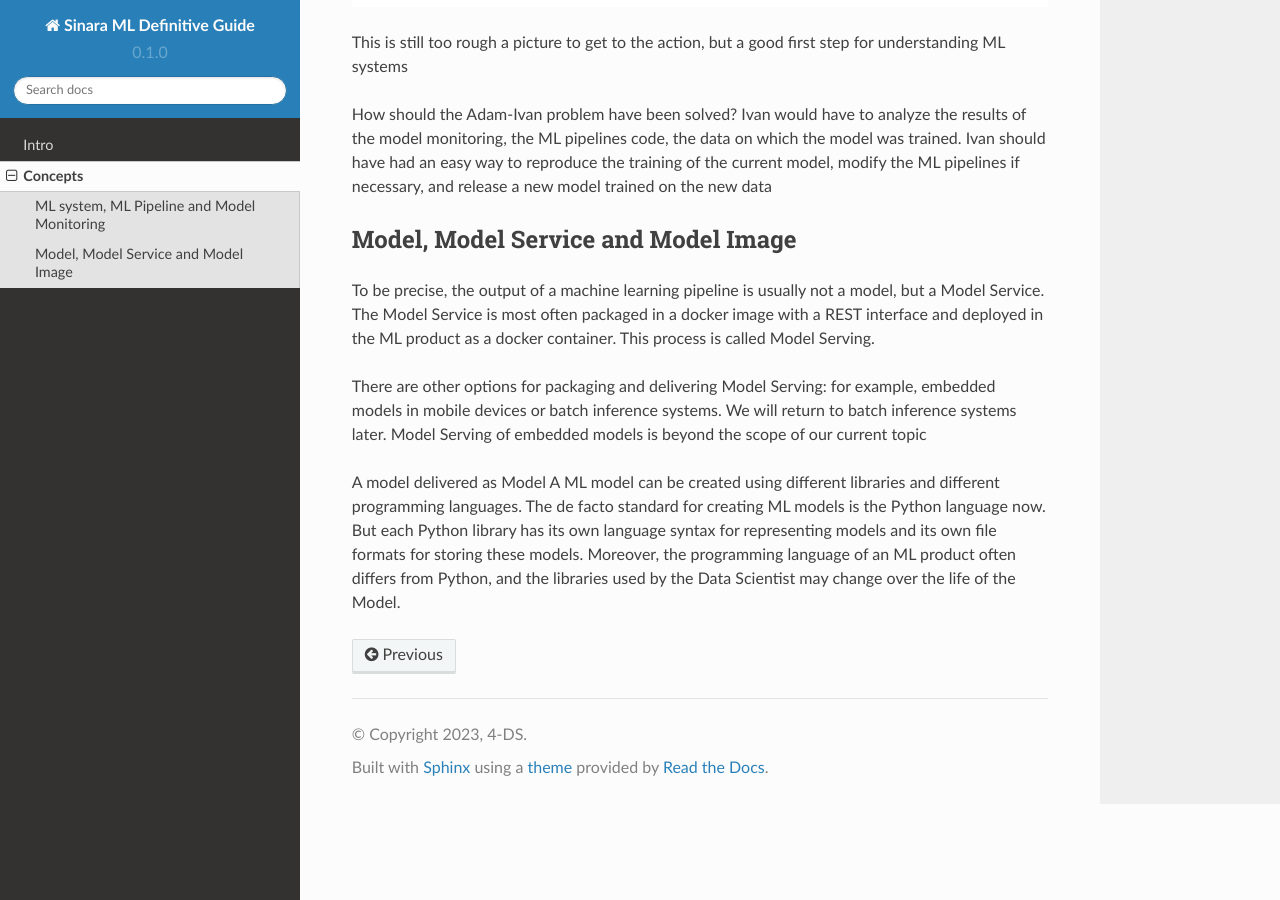
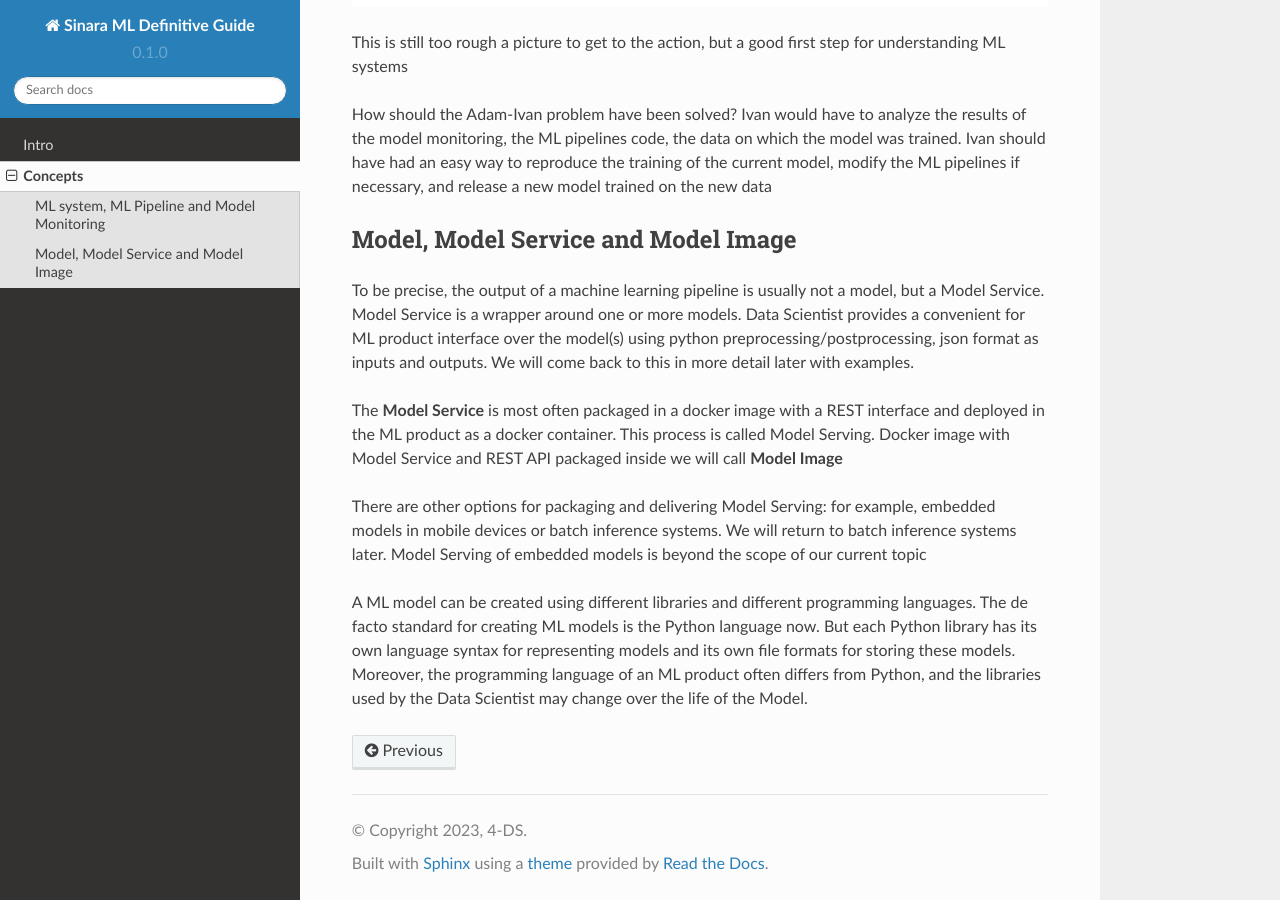
Before and after one commit to 4-DS/SinaraML-Def-Guide, a Sphinx documentation site: the page built from docs/source/concepts.rst, in a window 1280 px wide and 900 px high, scrolled down 1458 px. Built offline with Sphinx 7.4.7 and the Read the Docs theme 2.0.0, drawn with Linux system fonts in a browser that asks for light colours.

Commit message:
Update concepts.rst

```diff
--- a/docs/source/concepts.rst
+++ b/docs/source/concepts.rst
@@ -28,8 +28,13 @@ How should the Adam-Ivan problem have been solved? Ivan would have to analyze th
 Model, Model Service and Model Image
 ************************************
 
-To be precise, the output of a machine learning pipeline is usually not a model, but a Model Service. The Model Service is most often packaged in a docker image with a REST interface and deployed in the ML product as a docker container. This process is called Model Serving.
+To be precise, the output of a machine learning pipeline is usually not a model, but a Model Service. Model Service is a wrapper around one or more models. Data Scientist provides a convenient for ML product interface over the model(s) using python preprocessing/postprocessing, json format as inputs and outputs. We will come back to this in more detail later with examples.
+
+The **Model Service** is most often packaged in a docker image with a REST interface and deployed in the ML product as a docker container. This process is called Model Serving. Docker image with Model Service and REST API packaged inside we will call **Model Image**
+
+
+
 
 There are other options for packaging and delivering Model Serving: for example, embedded models in mobile devices or batch inference systems. We will return to batch inference systems later. Model Serving of embedded models is beyond the scope of our current topic
 
-A model delivered as Model A ML model can be created using different libraries and different programming languages. The de facto standard for creating ML models is the Python language now. But each Python library has its own language syntax for representing models and its own file formats for storing these models. Moreover, the programming language of an ML product often differs from Python, and the libraries used by the Data Scientist may change over the life of the Model.
+A ML model can be created using different libraries and different programming languages. The de facto standard for creating ML models is the Python language now. But each Python library has its own language syntax for representing models and its own file formats for storing these models. Moreover, the programming language of an ML product often differs from Python, and the libraries used by the Data Scientist may change over the life of the Model.
```
